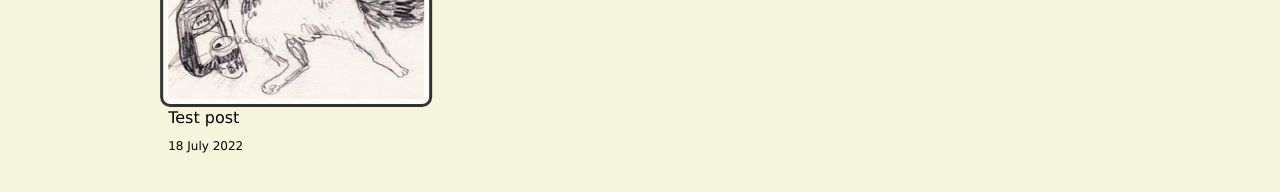
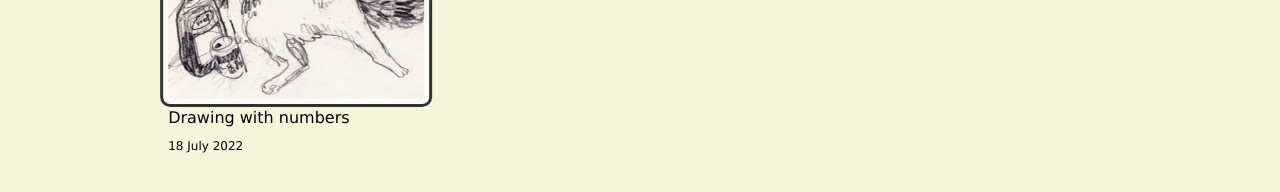
Before and after one commit to Dinhbaon/Dinhbaon.github.io, a Jekyll site: the page built from project.markdown, in a window 1280 px wide and 900 px high. Shown: the part 174-366 px from the top of the window. Built offline with Jekyll 4.4.1, drawn with Linux system fonts in a browser that asks for light colours.

Commit message:
centered images

```diff
--- a/_posts/2022-06-25-test-post.markdown
+++ b/_posts/2022-06-25-test-post.markdown
@@ -1,6 +1,6 @@
 ---
 layout: post
-title:  "Test post"
+title:  "Drawing with numbers"
 date:   2022-06-25 09:20:48 +0700
 img: /drunk cat.PNG
 categories: project
--- a/_posts/2022-06-29-Drawing-with-the-fourier-series.markdown
+++ b/_posts/2022-06-29-Drawing-with-the-fourier-series.markdown
@@ -32,12 +32,11 @@
 
  First Lets begin by finding a way to come up with a general equation for $$a_0$$. To do this I've taken inspiration from 3Blue1Brown's brilliant video on the topic:
 
-<a href="https://www.youtube.com/watch?v=r6sGWTCMz2k" style="margin:auto;"><img src="https://img.youtube.com/vi/r6sGWTCMz2k/0.jpg"
-     alt="Fourier_series_video"/> </a>
+<div style="margin: auto;"> <a href="https://www.youtube.com/watch?v=r6sGWTCMz2k" style="margin:auto;"><img src="https://img.youtube.com/vi/r6sGWTCMz2k/0.jpg" alt="Fourier_series_video" style="margin: auto;"/> </a></div>
 
 
  Although, 3Blue1Brown's video pertains to the exponential form of Fourier series, the same method can be applied to derive an equation which gives us $$a_0$$.
 
  In essence, each sine or cos function in the summation represents a rotating vector. With sin "vectors"  beginning its rotation exactly $$\pi/2$$ before the cos:
 
-<img src="https://raw.githubusercontent.com/Dinhbaon/Dinhbaon.github.io/gh-pages/_assets/_gifs/1tyC.gif" style="margin: auto;">
+<div style="margin: auto;"> <img src="https://raw.githubusercontent.com/Dinhbaon/Dinhbaon.github.io/gh-pages/_assets/_gifs/1tyC.gif" >   </div>
```
